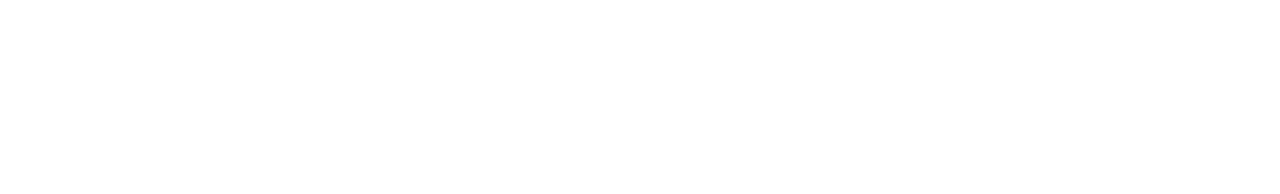
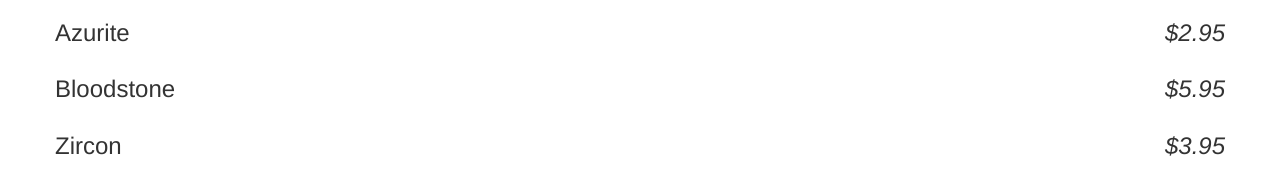
Before and after one commit to konstantina89f/shaping-up-with-angular-js, a plain HTML site: page index.html in a window 1280 px wide. Drawn offline with nearby package versions, Linux system fonts and the light colour scheme.

Commit message:
Update index.html

```diff
--- a/index.html
+++ b/index.html
@@ -1,11 +1,16 @@
 <!DOCTYPE html>
-<html>
+<html ng-app="gemStore">
   <head>
     <link rel="stylesheet" type="text/css" href="bootstrap.min.css" />
     <script type="text/javascript" src="angular.min.js"></script>
     <script type="text/javascript" src="app.js"></script>
   </head>
-  <body>
-    <h1></h1>
+  <body class="container" ng-controller="StoreController as store">
+    <div class="product row" ng-repeat = 'product in store.products'>
+      <h3>
+        {{product.name}}
+        <em class="pull-right">${{product.price}}</em>
+      </h3>
+    </div>
   </body>
 </html>
```
